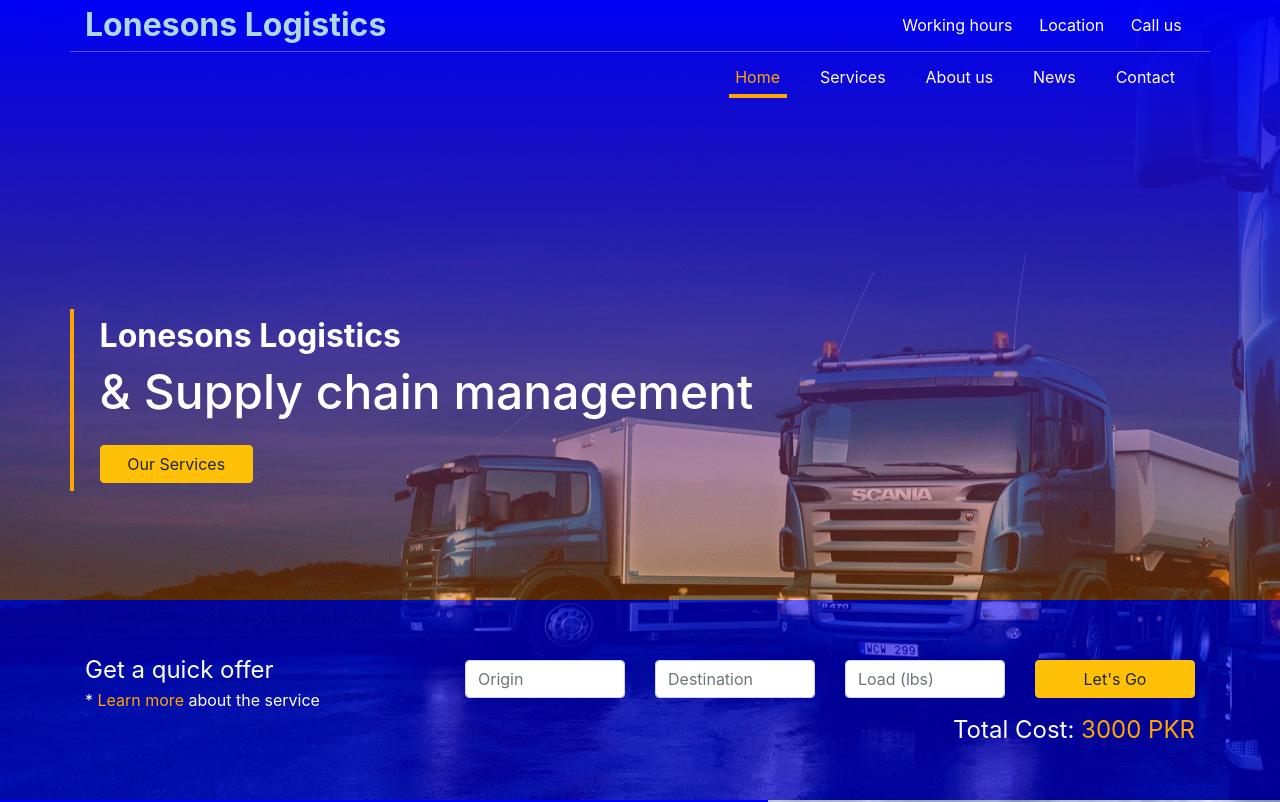
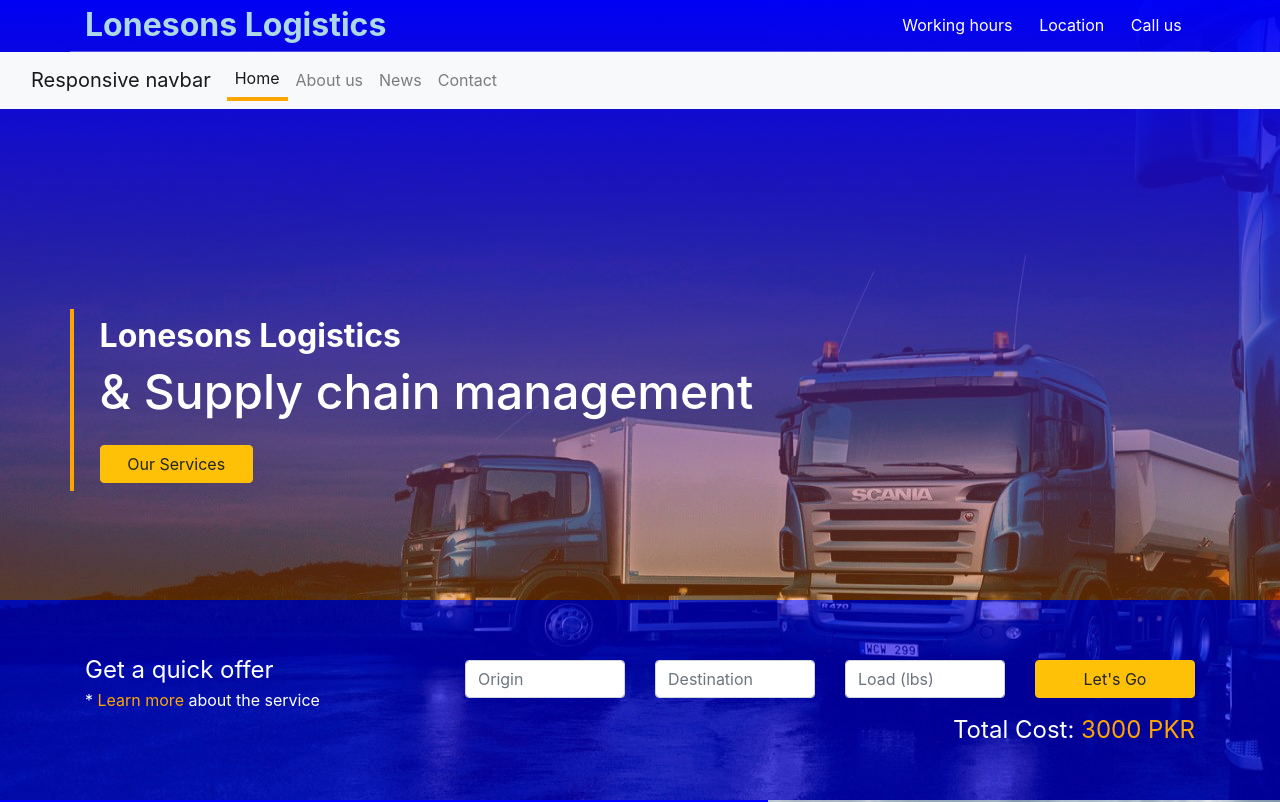
Before and after one commit to abubakar2000/lonesons_website, an Angular app: page / in a window 1280 px wide. Shown: the top 802 px of the page. Built offline with nearby package versions, Linux system fonts and the light colour scheme.

Commit message:
responsive navbar

```diff
--- a/src/app/Components/navigation/navigation.component.html
+++ b/src/app/Components/navigation/navigation.component.html
@@ -1,24 +1,59 @@
-<div class="container" style="display: flex;align-items: center;color: white;width: 100%;">
+<!-- <div class="container" style="display: flex;align-items: center;color: white;width: 100%;">
     <div style="display: flex;justify-content: flex-end;flex-direction: row;width: 100%;align-items: center;">
-        <!-- <div style="font-size: x-large;font-weight: bold;">
-            Lonesons Logistics
-        </div> -->
         <div style="list-style: none;display: flex;flex-direction: row;">
             <div class="navItem">
-                <a class="navLink" routerLinkActive="navLinkActive" routerLink="/" [routerLinkActiveOptions]="{exact: true}" >Home</a>
+                <a class="navLink" routerLinkActive="navLinkActive" routerLink="/"
+                    [routerLinkActiveOptions]="{exact: true}">Home</a>
             </div>
             <div class="navItem">
-                <a class="navLink" routerLinkActive="navLinkActive" routerLink="/services" >Services</a>
+                <a class="navLink" routerLinkActive="navLinkActive" routerLink="/services">Services</a>
             </div>
             <div class="navItem">
-                <a class="navLink" routerLinkActive="navLinkActive" routerLink="/about-us" >About&nbsp;us</a>
+                <a class="navLink" routerLinkActive="navLinkActive" routerLink="/about-us">About&nbsp;us</a>
             </div>
             <div class="navItem">
-                <a class="navLink" routerLinkActive="navLinkActive" routerLink="/news" >News</a>
+                <a class="navLink" routerLinkActive="navLinkActive" routerLink="/news">News</a>
             </div>
             <div class="navItem">
-                <a class="navLink" routerLinkActive="navLinkActive" routerLink="/contact" >Contact</a>
+                <a class="navLink" routerLinkActive="navLinkActive" routerLink="/contact">Contact</a>
             </div>
         </div>
     </div>
-</div>
+</div> -->
+
+
+
+
+<nav class="navbar navbar-expand-lg navbar-light bg-light mb-3">
+    <div class="container-fluid">
+        <a class="navbar-brand" [routerLink]="'.'">Responsive navbar</a>
+
+        <!-- Step 3: Toggle the value of the property when the toggler button is clicked. -->
+        <button class="navbar-toggler" type="button" (click)="isMenuCollapsed = !isMenuCollapsed">
+            &#9776;
+        </button>
+
+        <!-- Step 2: Add the ngbCollapse directive to the element below. -->
+        <div [ngbCollapse]="isMenuCollapsed" class="collapse navbar-collapse">
+            <ul class="navbar-nav">
+                <li class=" nav-item">
+                    <a class="nav-link" routerLinkActive="navLinkActive active" routerLink="/"
+                        [routerLinkActiveOptions]="{exact: true}">Home</a>
+                </li>
+                <li class=" nav-item">
+                    <a class="nav-link" routerLinkActive="navLinkActive active" routerLink="/about-us"
+                        [routerLinkActiveOptions]="{exact: true}">About&nbsp;us</a>
+                </li>
+                <li class=" nav-item">
+                    <a class="nav-link" routerLinkActive="navLinkActive active" routerLink="/news"
+                        [routerLinkActiveOptions]="{exact: true}">News</a>
+                </li>
+                <li class=" nav-item">
+                    <a class="nav-link" routerLinkActive="navLinkActive active" routerLink="/contact"
+                        [routerLinkActiveOptions]="{exact: true}">Contact</a>
+                </li>
+
+            </ul>
+        </div>
+    </div>
+</nav>
--- a/src/app/Components/navigation/navigation.component.ts
+++ b/src/app/Components/navigation/navigation.component.ts
@@ -6,7 +6,7 @@ import { Component, OnInit } from '@angular/core';
   styleUrls: ['./navigation.component.css']
 })
 export class NavigationComponent implements OnInit {
-
+  public isMenuCollapsed = true;
   constructor() { }
 
   ngOnInit(): void {
--- a/src/app/Components/site-identity/site-identity.component.css
+++ b/src/app/Components/site-identity/site-identity.component.css
@@ -1,4 +1,22 @@
 .siteIdentityPointer {
-    margin: 5pt;
-    padding: 5pt;
+  margin: 5pt;
+  padding: 5pt;
 }
+
+.container {
+  color: white;
+  border-bottom: 1px solid rgba(255, 255, 255, 0.3);
+  width: 100%;
+}
+.infoBox {
+  display: flex;
+  flex-direction: row;
+}
+
+@media screen and (max-width: 780px) {
+  .infoBox {
+    display: flex;
+    flex-direction: row;
+    visibility: hidden;
+  }
+}
--- a/src/app/Components/site-identity/site-identity.component.html
+++ b/src/app/Components/site-identity/site-identity.component.html
@@ -1,9 +1,9 @@
-<div class="container" style="color: white;border-bottom: 1px solid rgba(255, 255, 255, 0.3);width: 100%;">
+<div class="container" class="container">
     <div style="display: flex;flex-direction: row;justify-content: space-between;align-items: center;">
         <div style="font-size: xx-large;font-weight: bolder;color: lightblue;">
             Lonesons&nbsp;Logistics
         </div>
-        <div style="display: flex;flex-direction: row;">
+        <div class="infoBox">
             <div class="siteIdentityPointer">
                 Working hours
             </div>
```
Also changed, not shown: 1 other file (tests, documents, lock files or other folders).
